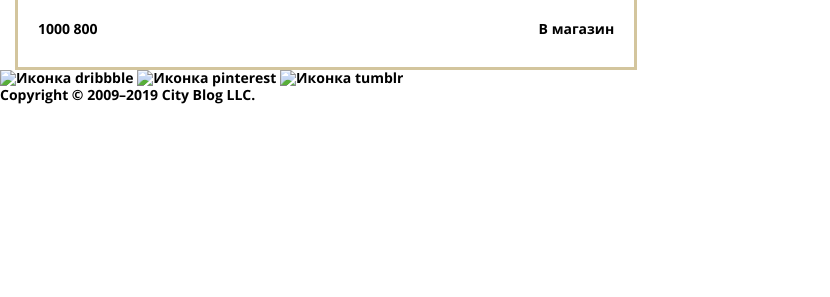
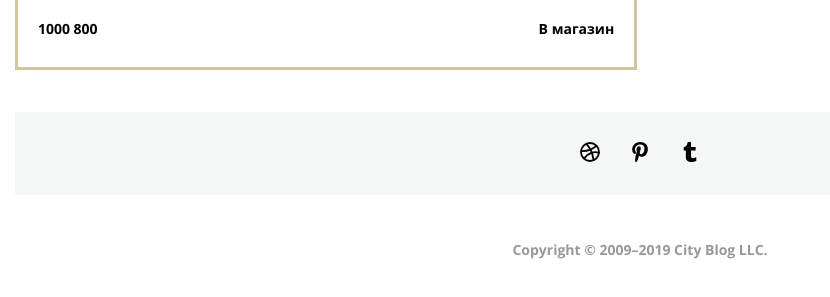
Before and after one commit to stepan-ko/adaptive, a plain HTML site: page index.html in a window 1280 px wide. Shown: the part 4724-5021 px from the top of the page, without its empty margins (0-830 px from the left). Before the commit the page ends 4828 px from the top, so only its background shows below. Drawn offline with Linux system fonts and the light colour scheme.

Commit message:
мобильная версия, кроме магазина и шапки

```diff
--- a/css/style.css
+++ b/css/style.css
@@ -465,3 +465,36 @@ background-color: #323232;
     display: flex;
     justify-content: space-between;
 }
+
+
+/* -----------  FOOTER  ---------------*/
+
+.footer {
+    padding: 0 15px;
+    margin-top: 42px;
+  }
+
+  .social {
+    background-color: #f4f7f6;
+    height: 83px;
+    display: flex;
+    justify-content: center;
+    align-items: center;
+  }
+
+  .social-icon {
+    display: block;
+    width: 20px;
+    margin: 0 15px;
+  }
+
+  .copyrights {
+    height: 110px;
+    display: flex;
+    justify-content: center;
+    align-items: center;
+  }
+
+  .copyrights-link {
+    color: #999999;
+  }
--- a/index.html
+++ b/index.html
@@ -280,9 +280,9 @@
 
     <footer class="footer">
         <div class="social">
-            <a href="" class="social-icon"><img src="" alt="Иконка dribbble"></a>
-            <a href="" class="social-icon"><img src="" alt="Иконка pinterest"></a>
-            <a href="" class="social-icon"><img src="" alt="Иконка tumblr"></a>
+            <a href="" class="social-icon"><img src="./svg/001-dribbble.svg" alt="Иконка dribbble"></a>
+            <a href="" class="social-icon"><img src="./svg/001-pinterest.svg" alt="Иконка pinterest"></a>
+            <a href="" class="social-icon"><img src="./svg/003-tumblr.svg" alt="Иконка tumblr"></a>
         </div>
         <div class="copyrights">
             <a href="#0" class="copyrights-link"> Copyright © 2009–2019 City Blog LLC. </a>
```
